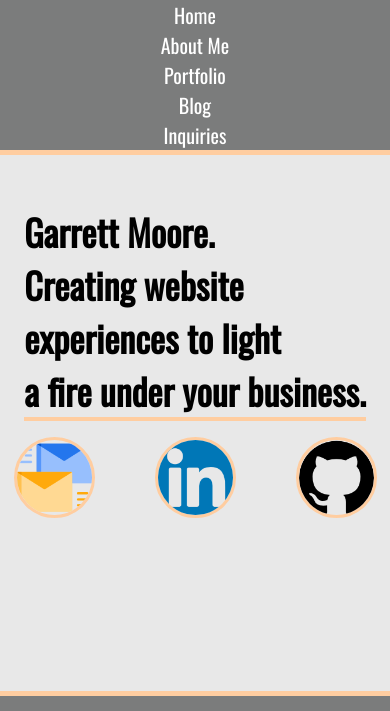
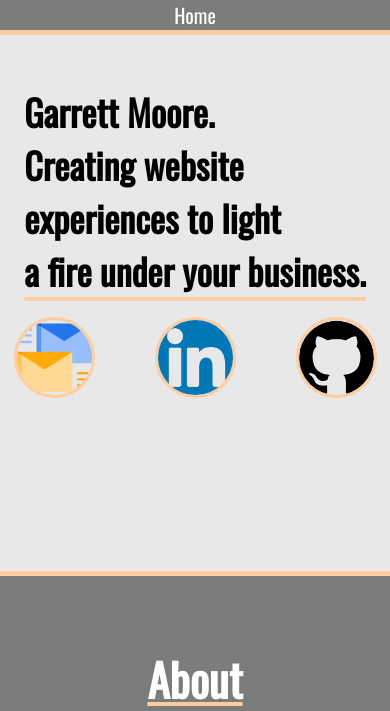
Before and after one commit to gctm808/Website, a PHP site: page /index.html in a window 390 px wide. Shown: the top 711 px of the page. Run offline with PHP 8.4, Linux system fonts and the light colour scheme.

Commit message:
Starting responsive navbar

```diff
--- a/index.html
+++ b/index.html
@@ -7,8 +7,9 @@
 </head>
 <body>
 	<script>document.body.className += ' fade-out';</script>
-	<div class="stickyNav">
+	<div class="stickyNav" id="stickyNav">
 		<a href="#homeBookmark" id="homeLink">Home<a>
+		<a href="#"><img src="menu.png" height=20px width=20px></a>
 		<a href="#aboutBookmark" id="aboutLink">About Me<a>
 		<a href="#portfolioBookmark" id="portfolioLink">Portfolio<a>
 		<a href="#blogBookmark" id="blogLink">Blog<a>
--- a/website.css
+++ b/website.css
@@ -343,8 +343,17 @@ body.fade-out {
 		flex-direction: column;
 		align-content: center;
 	}
+
 	.stickyNav a {
 		padding: 0;
+	}
+
+	.stickyNav a:not(:first-child) {
+		display: none;
+	}
+
+	.stickyNav a.icon {
+		justify-content: right;
 	}
 
 	.title {
```
Also changed, not shown: menu.png (added).
